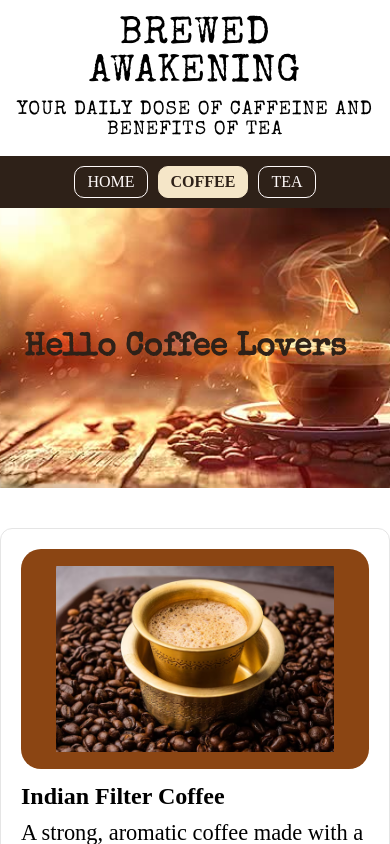
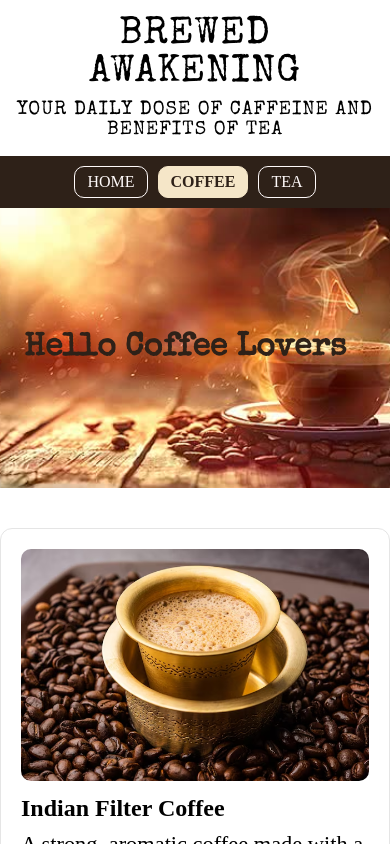
Before and after one commit to sowjanya-gangisetty/React-SPA, a React (Vite) app: page / in a window 390 px wide. Both pictures are taken after a click on the element "COFFEE". Shown: the top 844 px of the page. Built offline with nearby package versions, Linux system fonts and the light colour scheme; a web font is replaced by a local one.

Commit message:
fix image responsive

```diff
--- a/src/components/CoffeeInfo/coffeeInfo.module.css
+++ b/src/components/CoffeeInfo/coffeeInfo.module.css
@@ -48,10 +48,10 @@
 }
 
 .coffeeImg img {
-    border-radius: 20px;
-    width: 80%;
-    height: 220px;
+    border-radius: 10px;
     object-fit: contain;
+    height: 100%;
+    width: 100%;
 }
 
 .coffeeTitle {
```
